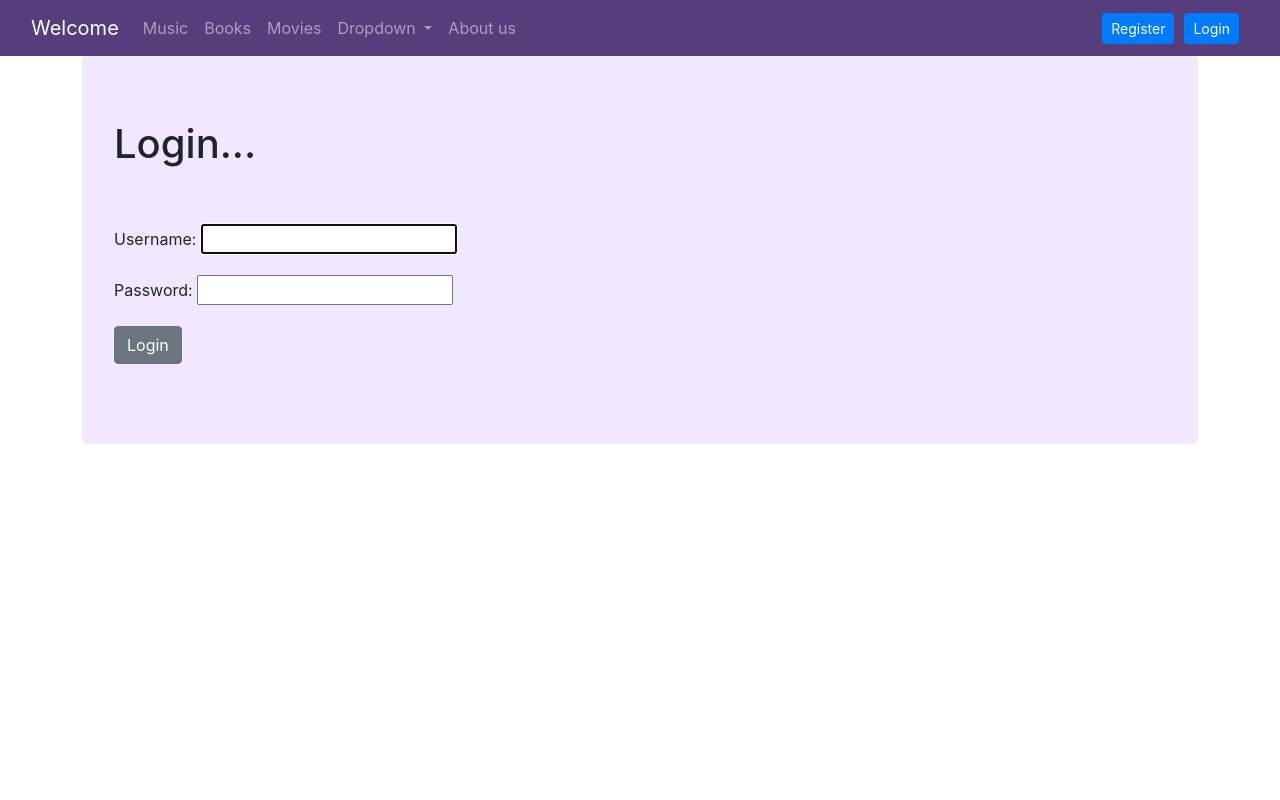
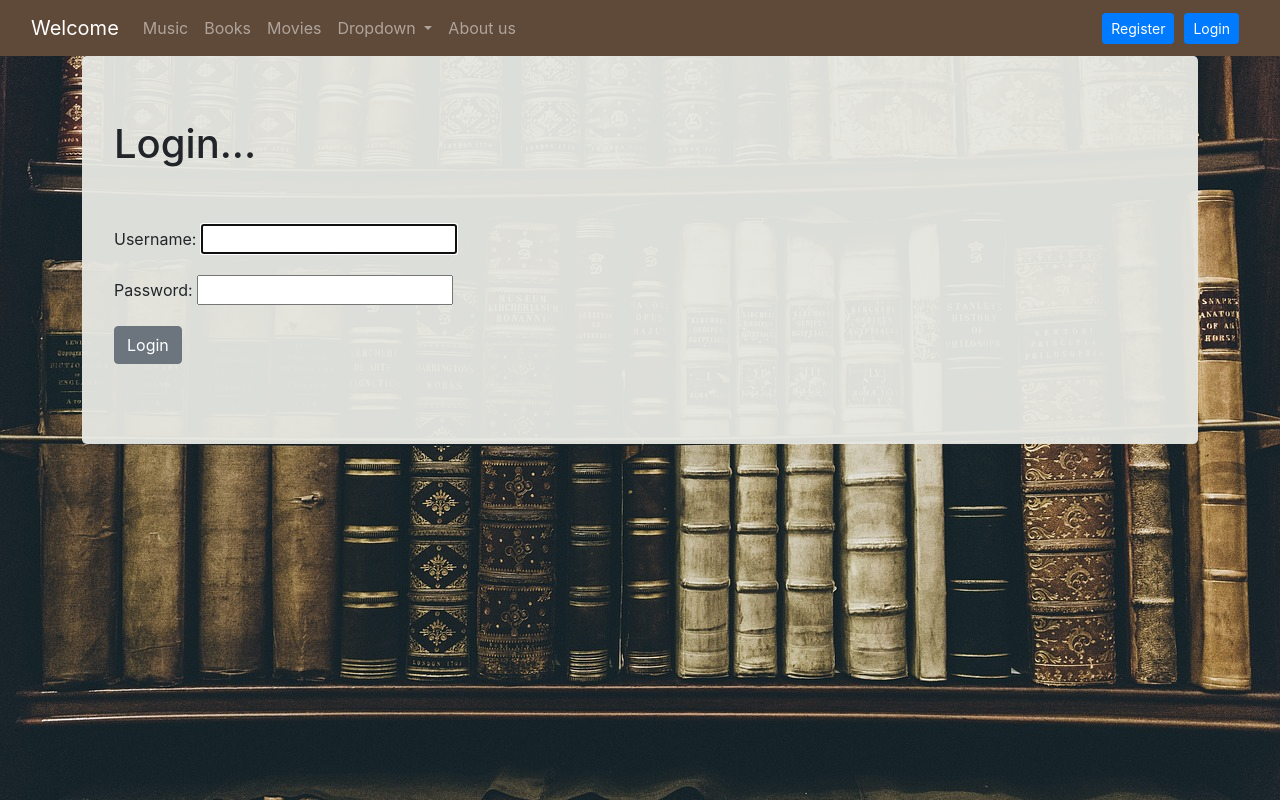
Before and after one commit to SDAgrupa1/house-library, a Django app: page /accounts/login/ in a window 1280 px wide. Run offline with Django 3.2, Linux system fonts and the light colour scheme; some libraries are stand-ins or nearby versions.

Commit message:
NC-22 Add background image

```diff
--- a/music_collection/templates/base.html
+++ b/music_collection/templates/base.html
@@ -19,10 +19,10 @@
     <link rel="preconnect" href="https://fonts.gstatic.com" crossorigin>
     <link href="https://fonts.googleapis.com/css2?family=Montserrat:wght@900&display=swap" rel="stylesheet">
 
-    <title>House Library</title>
+    <title>{% block title %}House Library{% endblock %}</title>
 </head>
-<body>
-<nav class="navbar navbar-expand-lg navbar-dark " style="background-color:#563d7c">
+<body style="background-image: url('../static/img/home-bg-books.jpg')">
+<nav class="navbar navbar-expand-lg navbar-dark " style="background-color:#5f4938">
     <div class="container-fluid">
         <a class="navbar-brand" href="{% url 'home' %}">Welcome</a>
         <button class="navbar-toggler" type="button" data-bs-toggle="collapse" data-bs-target="#navbarSupportedContent"
@@ -78,7 +78,7 @@
     </div>
 </nav>
 <div class="container-sm">
-    <div class="jumbotron" style="background-color:#f1e8ff">
+    <div class="jumbotron" style="background-color:rgba(231, 232, 227, 0.95)">
         {% block content %}{% endblock %}
     </div>
 </div>
```
Also changed, not shown: music_collection/static/img/home-bg-books.jpg (added).
